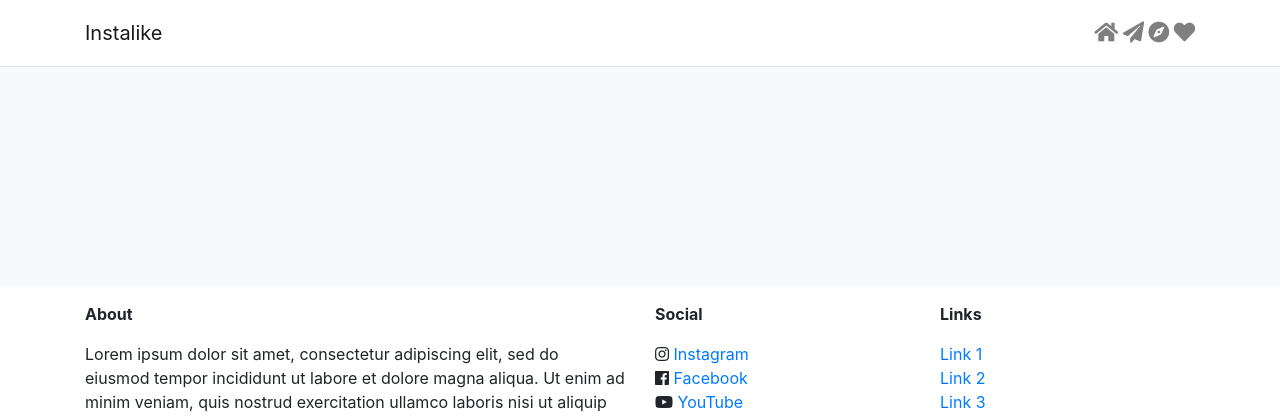
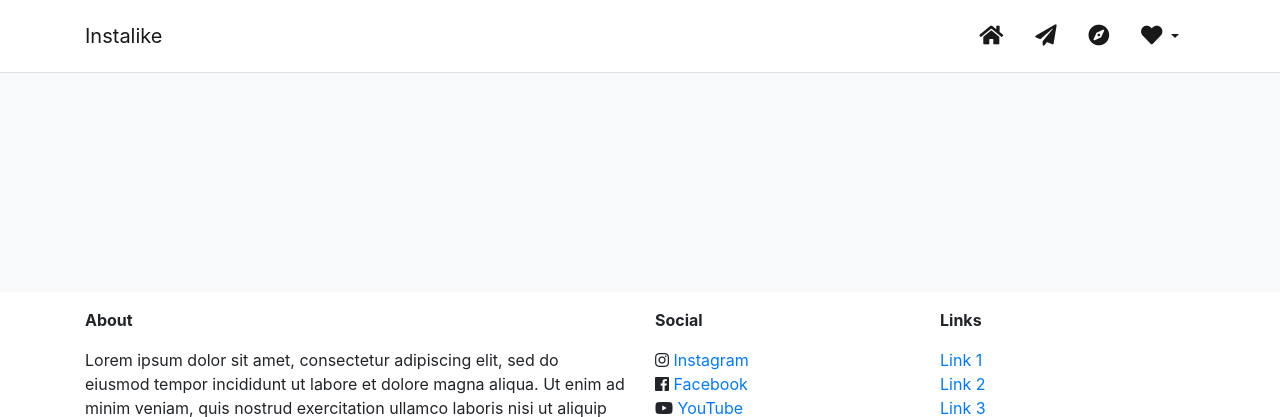
Before and after one commit to ericdaat/instalike, a Flask app: page / in a window 1280 px wide. Shown: the top 417 px of the page. Run offline with Flask 2, Linux system fonts and the light colour scheme; data that the repository does not hold is empty; parts of the project's set-up code (start-up, migrations or seed data) failed here and were passed over; some libraries are stand-ins or nearby versions.

Commit message:
header has nicer icons

```diff
--- a/src/application/templates/header.html
+++ b/src/application/templates/header.html
@@ -5,10 +5,44 @@
         </span>
 
         <span class="navbar-text">
-            <i class="fas fa-home fa-lg"></i>
-            <i class="fas fa-paper-plane fa-lg"></i>
-            <i class="fas fa-compass fa-lg"></i>
-            <i class="fas fa-heart fa-lg"></i>
+            <ul class="nav nav-pills">
+
+                <!-- home -->
+                <li class="nav-item">
+                  <a class="nav-link" aria-current="page" href="{{ url_for('home.index') }}" >
+                      <i class="fas fa-home fa-lg"></i>
+                   </a>
+                </li>
+
+                <!-- inbox -->
+                <li class="nav-item">
+                  <a class="nav-link" href="#">
+                      <i class="fas fa-paper-plane fa-lg"></i>
+                   </a>
+                </li>
+
+                <!-- explore -->
+                <li class="nav-item">
+                  <a class="nav-link" href="#">
+                      <i class="fas fa-compass fa-lg"></i>
+                  </a>
+                </li>
+
+                <!-- notifications -->
+                <li class="nav-item dropdown">
+                    <a class="nav-link dropdown-toggle" data-toggle="dropdown"
+                       href="#" role="button" aria-haspopup="true"
+                       aria-expanded="false">
+                        <i class="fas fa-heart fa-lg"></i>
+                    </a>
+
+                    <div class="dropdown-menu">
+                      <a class="dropdown-item" href="#">
+                        <i class="fas fa-heart fa-sm"></i> A notification !</a>
+                    </div>
+                </li>
+
+            </ul>
         </span>
     </div>
 </nav>
```
